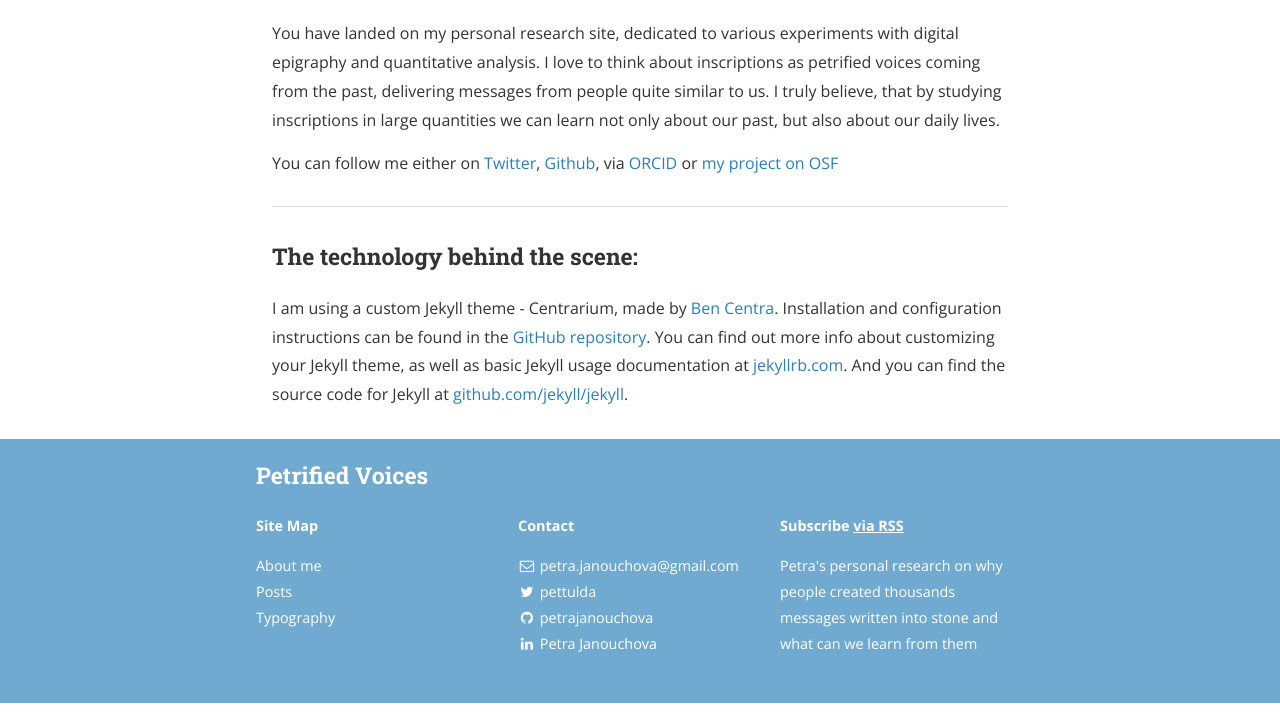
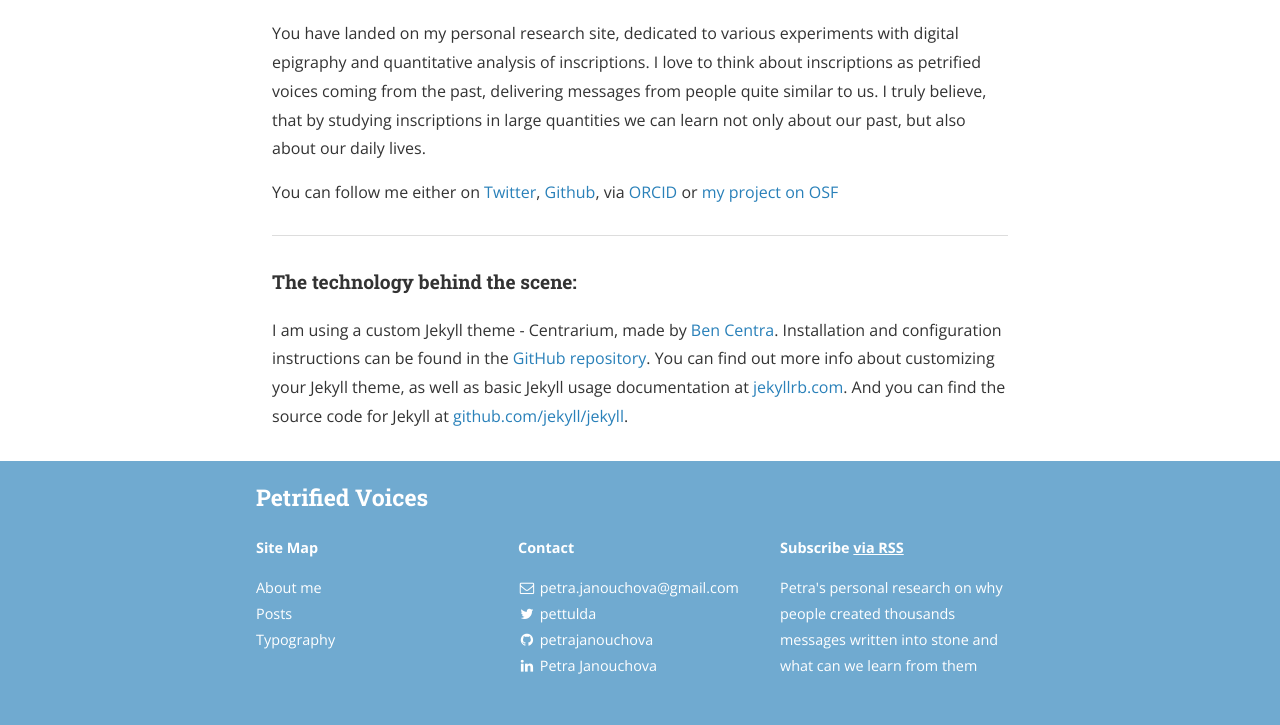
Before and after one commit to petrifiedvoices/petrifiedvoices.github.io, a Jekyll site: the page built from about.md, in a window 1280 px wide. Shown: the part 501-1226 px from the top of the page. Built offline with Jekyll 4.4.1, drawn with Linux system fonts in a browser that asks for light colours; nearby versions of some CDN libraries; before the commit the page ends 1204 px from its top, so only the background shows below that.

Commit message:
about me

```diff
--- a/about.md
+++ b/about.md
@@ -8,13 +8,13 @@ permalink: /aboutme/
 
 Hello, world!
 
-You have landed on my personal research site, dedicated to various experiments with digital epigraphy and quantitative analysis. I love to think about inscriptions as petrified voices coming from the past, delivering messages from people quite similar to us. I truly believe, that by studying inscriptions in large quantities we can learn not only about our past, but also about our daily lives.
+You have landed on my personal research site, dedicated to various experiments with digital epigraphy and quantitative analysis of inscriptions. I love to think about inscriptions as petrified voices coming from the past, delivering messages from people quite similar to us. I truly believe, that by studying inscriptions in large quantities we can learn not only about our past, but also about our daily lives.
 
 You can follow me either on [Twitter](https://twitter.com/pettulda), [Github](https://github.com/petrajanouchova), via [ORCID](https://orcid.org/0000-0002-6349-0540) or [my project on OSF](https://osf.io/fjnw5/)
 
 ---
 
-### The technology behind the scene:
+#### The technology behind the scene:
 
 I am using a custom Jekyll theme - Centrarium, made by [Ben Centra](https://github.com/bencentra). Installation and configuration instructions can be found in the [GitHub repository](https://github.com/bencentra/centrarium).
 You can find out more info about customizing your Jekyll theme, as well as basic Jekyll usage documentation at [jekyllrb.com](http://jekyllrb.com/). And you can find the source code for Jekyll at [github.com/jekyll/jekyll](https://github.com/jekyll/jekyll).
```
